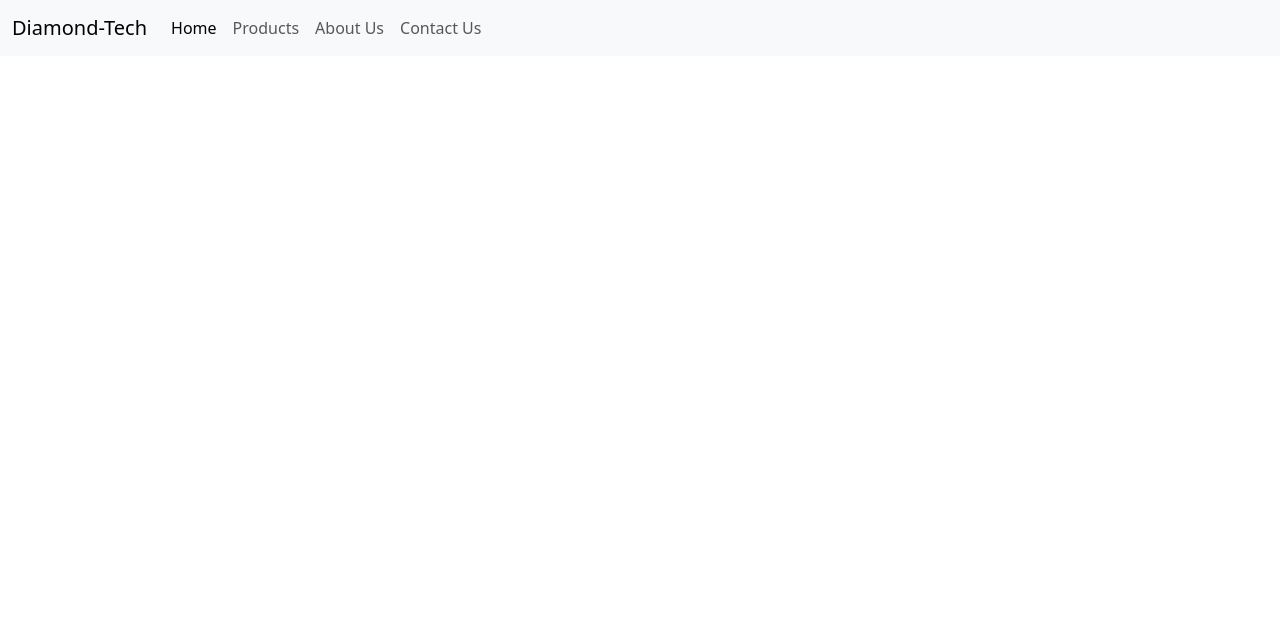
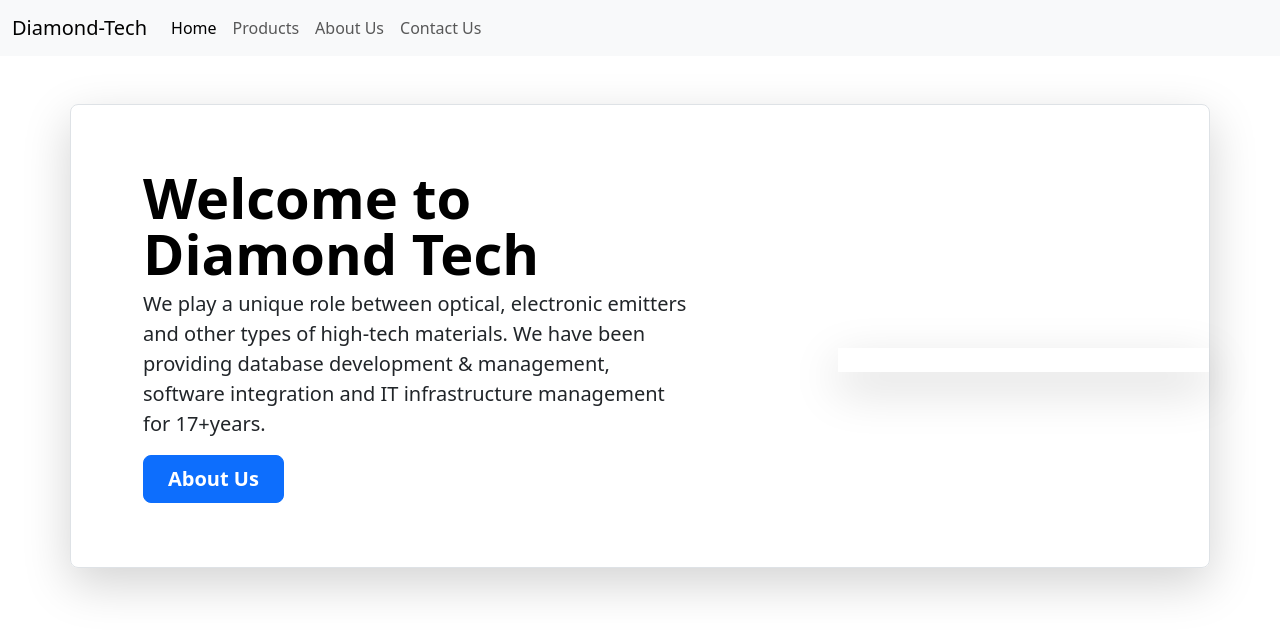
Before and after one commit to DalineSeritsane/Diamond-Tech, a plain HTML site: page index.html in a window 1280 px wide. Drawn offline with nearby package versions, Linux system fonts and the light colour scheme.

Commit message:
update 2

```diff
--- a/index.html
+++ b/index.html
@@ -35,6 +35,25 @@
       </nav>
       <!--navbar section ends-->
 
+      <!--Hero section-->
+      <div class="container my-5">
+        <div class="row p-4 pb-0 pe-lg-0 pt-lg-5 align-items-center rounded-3 border shadow-lg">
+          <div class="col-lg-7 p-3 p-lg-5 pt-lg-3">
+            <h1 class="display-4 fw-bold lh-1 text-body-emphasis">Welcome to <br> Diamond Tech</h1>
+            <p class="lead">We play a unique role between optical, electronic emitters and other types of high-tech materials. We have been providing database development & management, software integration and IT infrastructure management for 17+years.</p>
+            <div class="d-grid gap-2 d-md-flex justify-content-md-start mb-4 mb-lg-3">
+              <button type="button" class="btn btn-primary btn-lg px-4 me-md-2 fw-bold">About Us</button>
+
+            </div>
+          </div>
+          <div class="col-lg-4 offset-lg-1 p-0 overflow-hidden shadow-lg">
+              <img class="rounded-lg-3" src="" alt="" width="720">
+          </div>
+        </div>
+      </div>
+<!--Hero section ends-->
+
+
     <script src="https://cdn.jsdelivr.net/npm/bootstrap@5.3.3/dist/js/bootstrap.bundle.min.js" integrity="sha384-YvpcrYf0tY3lHB60NNkmXc5s9fDVZLESaAA55NDzOxhy9GkcIdslK1eN7N6jIeHz" crossorigin="anonymous"></script>
   </body>
 </html>
```
Also changed, not shown: 1 other file.
